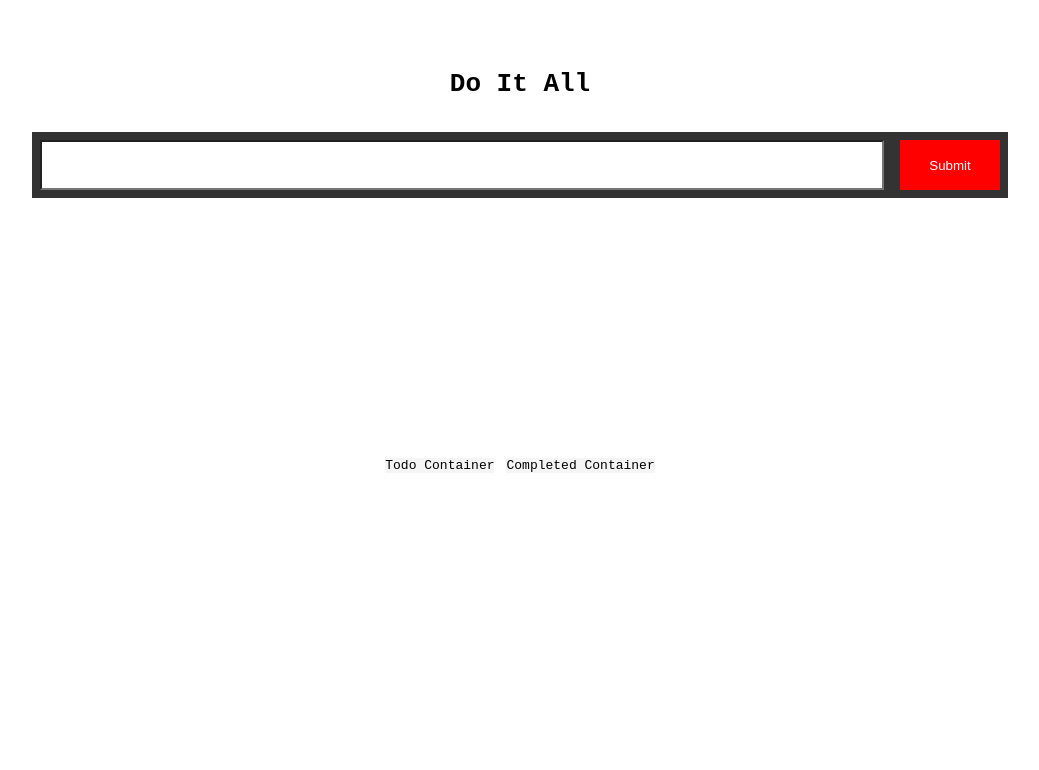
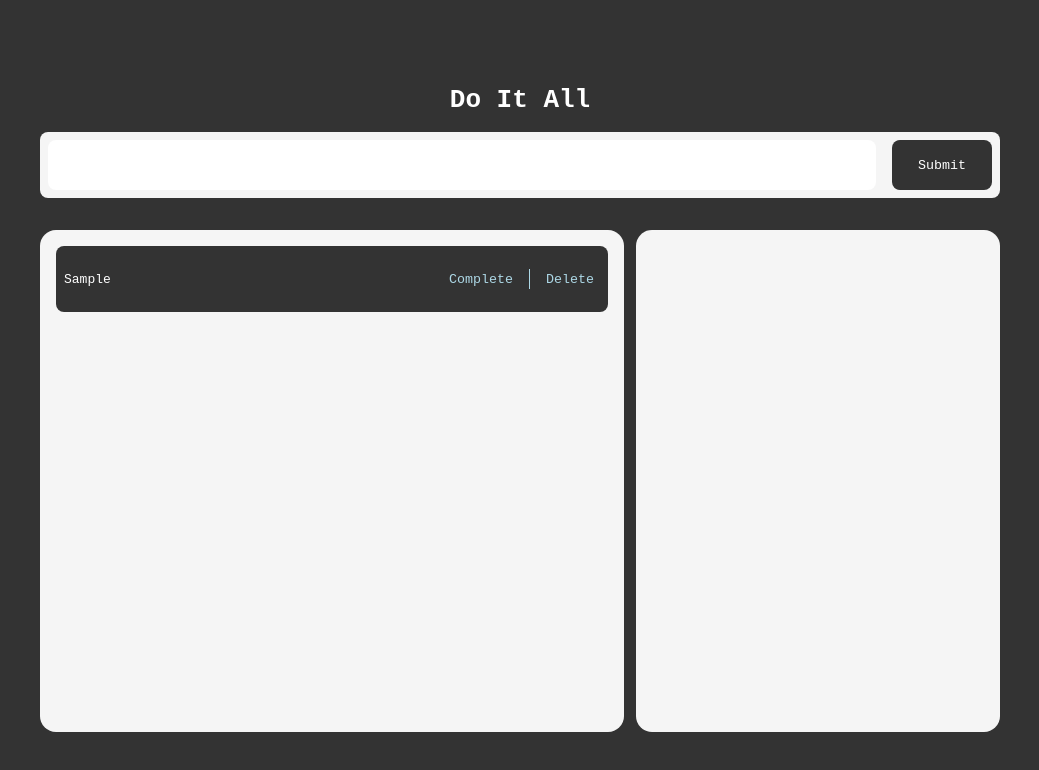
Before and after one commit to decobang/chect-it, a React (Create React App) app: page / in a window 1280 px wide. Both pictures are taken after typing "Sample" into the empty fields and a click on the button "Submit". Shown: the top 770 px of the page, without its empty margins (120-1159 px from the left). Built offline with nearby package versions, Linux system fonts and the light colour scheme.

Commit message:
Add todo functionality and update styling

```diff
--- a/src/App.js
+++ b/src/App.js
@@ -1,19 +1,42 @@
-import React from 'react';
+import React, { useState } from 'react';
 import Form from './components/Form';
+import Todo from './components/Todo'; // import the Todo component
 
 import styles from './App.module.css';
 
 function App() {
+  const [todos, setTodos] = useState([]);
+
+  const addTodo = (text) => {
+    setTodos([...todos, { id: Date.now(), text, completed: false }]);
+  };
+
+  const toggleComplete = (id) => {
+    setTodos(todos.map(todo => todo.id === id ? { ...todo, completed: !todo.completed } : todo));
+  };
+
+  const deleteTodo = (id) => {
+    setTodos(todos.filter(todo => todo.id !== id));
+  };
+
   return (
     <div className={styles['App']}>
       <h1>Do It All</h1>
       <div className={styles['main-container']}>
-      <Form />
+        <Form addTodo={addTodo} />
         <div className={styles['todos-container']}>
-         <div className={styles['todo-container']}>Todo Container</div>
-          <div className={styles['completed-container']}>Completed Container</div>
+          <div className={styles['todo-container']}>
+            {todos.filter(todo => !todo.completed).map(todo => (
+              <Todo key={todo.id} todo={todo} toggleComplete={toggleComplete} deleteTodo={deleteTodo} />
+            ))}
+          </div>
+          <div className={styles['completed-container']}>
+            {todos.filter(todo => todo.completed).map(todo => (
+              <Todo key={todo.id} todo={todo} toggleComplete={toggleComplete} deleteTodo={deleteTodo} />
+            ))}
+          </div>
         </div>
-        </div>
+      </div>
     </div>
   );
 }
--- a/src/App.module.css
+++ b/src/App.module.css
@@ -1,38 +1,42 @@
+
 .App {
   display: flex;
   flex-direction: column;
   align-items: center;
   justify-content: center;
   height: 100vh;
-  width: 100%;
+  width: 100vw;
   font-family: monospace;
+  background-color: #333;
+  color: white;
 }
 
 .main-container {
   display: flex;
   flex-direction: column;
   align-items: center;
-  justify-content: center;
+  justify-content: top;
   height: 75%;
   width: 75%;
-  /* background-color: #333; */
-  border-radius: 12px;
-  padding: 1rem;
+  gap: 2rem;
+
 }
 
 .todos-container {
   display: flex;
   flex-direction: row;
-  align-items: center;
+  align-items: top;
   justify-content: center;
   height: 100%;
   width: 100%;
-  padding: 10px;
   overflow-y: auto;
   gap: 12px;
 }
 
 .todo-container, .completed-container {
-  background-color: whitesmoke;
+  background-color:whitesmoke;
+  flex-grow: 1;
+  padding: 1rem;
+  border-radius: 1rem;
 
 }
--- a/src/components/Form.js
+++ b/src/components/Form.js
@@ -1,7 +1,7 @@
 import React, { useState } from 'react';
 import styles from '../styles/Form.module.css';
 
-const Form = () => {
+const Form = ({ addTodo }) => {
     const [inputValue, setInputValue] = useState('');
 
     const handleInputChange = (e) => {
@@ -10,18 +10,16 @@ const Form = () => {
 
     const handleSubmit = (e) => {
         e.preventDefault();
-        // Add your logic here to handle the form submission
-        console.log('Form submitted:', inputValue);
+        addTodo(inputValue);
         setInputValue('');
     };
 
     return (
         <div className={styles['form-container']}>
-        <form onSubmit={handleSubmit}>
-            <input className={styles.input} type="text" value={inputValue} onChange={handleInputChange} />
-            <button className={styles.button} type="submit">Submit</button>
-
-        </form>
+            <form onSubmit={handleSubmit}>
+                <input className={styles.input} type="text" value={inputValue} onChange={handleInputChange} />
+                <button className={styles.button} type="submit">Submit</button>
+            </form>
         </div>
     );
 };
--- /dev/null
+++ b/src/components/Todo.js
@@ -0,0 +1,28 @@
+import React from 'react';
+import styles from '../styles/Todo.module.css';
+
+const Todo = ({ todo, toggleComplete, deleteTodo }) => {
+    const handleCheckboxChange = () => {
+        toggleComplete(todo.id);
+    };
+
+    const handleDeleteClick = () => {
+        deleteTodo(todo.id);
+    };
+
+    return (
+        <div className={todo.completed ? `${styles.todo} ${styles['todo-completed']}` : styles.todo}>
+            <p>{todo.text}</p>
+            <div className={styles['buttons-container']}>
+
+                <button onClick={handleCheckboxChange}>
+                    {todo.completed ? 'Undo' : 'Complete'}
+                </button>
+                <div className={styles.divider}></div>
+                <button onClick={handleDeleteClick}>Delete</button>
+            </div>
+        </div>
+    );
+};
+
+export default Todo;
--- a/src/styles/Form.module.css
+++ b/src/styles/Form.module.css
@@ -1,10 +1,11 @@
 .form-container {
-    background-color: #333;
+    background-color: whitesmoke;
     display: flex;
     justify-content: center;
     align-items: center;
     width: 100%;
-    padding: .5rem;
+    border-radius: .5rem
+
 }
 
 .form-container form {
@@ -12,18 +13,28 @@
     width: 100%;
     height: 50px;
     gap: 1rem;
+    font-family: monospace;
+    margin: .5rem;
+
 }
 
 .input {
     flex-grow: 1;
-    border-radius: 0;
+    font-family: monospace;
+    font-size: large;
+    border-radius: .5rem;
+    border: none;
+    background-color: white;
+
 }
 
 .button {
     width: 100px;
     height: 100%;
-    background-color: red;
+    background-color: #333;
     color: white;
     border: none;
     cursor: pointer;
+    font-family: monospace;
+    border-radius: .5rem;
 }
--- /dev/null
+++ b/src/styles/Todo.module.css
@@ -0,0 +1,41 @@
+.todo {
+background-color: #333;
+min-height: 50px;
+display: flex;
+align-items: center;
+justify-content: space-between;
+padding: .5rem;
+border-radius: .5rem;
+margin-bottom: 4px;
+
+}
+
+.todo-completed {
+    opacity: 0.5; /* Adjust as needed */
+
+}
+
+.buttons-container {
+    display: flex;
+    align-items: center;
+    height: 100%;
+}
+
+.divider {
+    border-left: 1px solid lightblue; /* Change color as needed */
+    height: 20px;
+    margin: 0 10px; /* Add some margin to separate the buttons and the divider */
+}
+
+.todo button {
+border: none;
+background-color: #333;
+color: lightblue;
+font-family: monospace;
+}
+
+.todo input {
+    border: none;
+   height: 100%;
+   width: 100%;
+}
```
